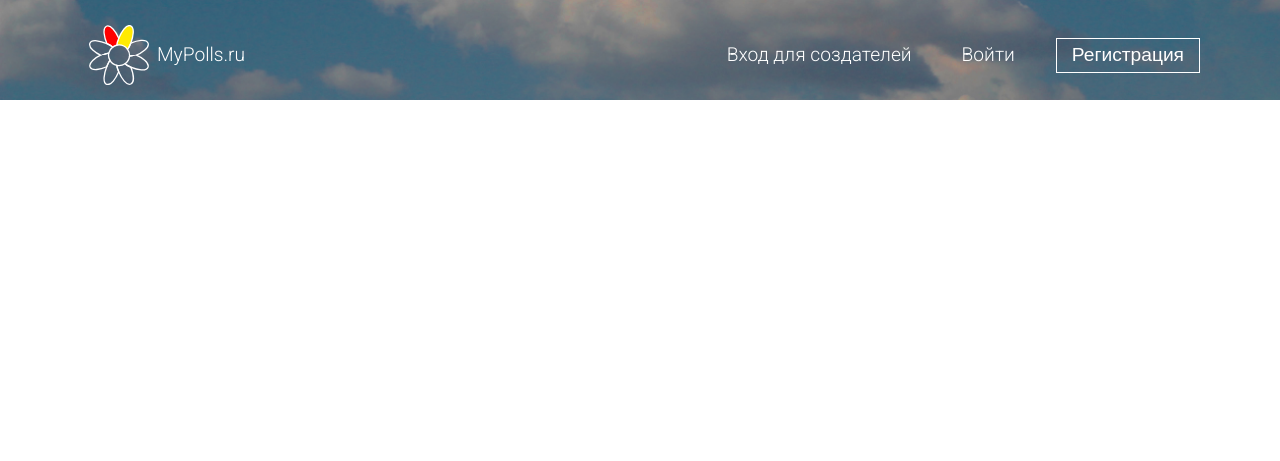
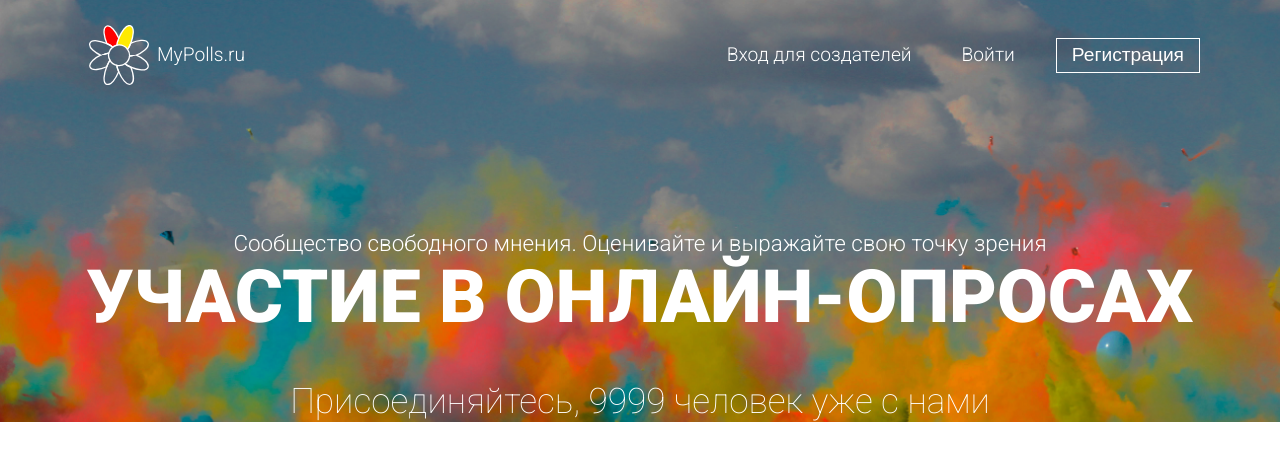
Before and after one commit to neoandrew1000/mypolls_respondents, a PHP site: page / in a window 1280 px wide. Shown: the top 461 px of the page. Run offline with PHP 8.4, Linux system fonts and the light colour scheme; some libraries are stand-ins or nearby versions; grey boxes are pictures that could not be loaded.

Commit message:
format first secrion without forms

```diff
--- a/index.php
+++ b/index.php
@@ -47,6 +47,8 @@ ___тестирование
 	<div id="fullpage">
 		<div class="section" id="section1">
 			<div class="sectionWrap">
+				<ul class="baseUl">
+					<li class="menuLi">
 						<div id="wrapMenu">
 							<nav id="baseMenu"> <!-- конфликт, если прописать просто id="menu". не нашел в чем причина =( -->
 								<!-- Логотип с названием слева -->
@@ -62,6 +64,12 @@ ___тестирование
 								</ul>
 							</nav>
 						</div>
+					</li>
+					<li><h5>Сообщество свободного мнения. Оценивайте и выражайте свою точку зрения</h3></li>
+					<li><h1>УЧАСТИЕ В ОНЛАЙН-ОПРОСАХ</h1></li>
+					<li><h3>Присоединяйтесь, 9999 человек уже с нами</h2></li>
+					<li></li>
+				</ul>
 			</div>
 		</div>
 		<div class="section" id="section2"></div>
--- a/sass/build/css/style.css
+++ b/sass/build/css/style.css
@@ -55,13 +55,32 @@ a:focus:after {
 .sectionWrap {
   width: 100%;
   height: 100%;
-  display: -webkit-flex;
-  /* Safari */
-  display: flex;
-  /*отображает контейнер как блочный элемент*/
-  align-content: flex-start;
   background-image: url(../../../img/sl1img1.jpg);
   background-size: cover; }
+  .sectionWrap .baseUl {
+    width: 100%;
+    height: 100%;
+    display: -webkit-flex;
+    /* Safari */
+    display: flex;
+    /*отображает контейнер как блочный элемент*/
+    align-items: center;
+    flex-direction: column; }
+  .sectionWrap .menuLi {
+    width: 100%;
+    margin-bottom: 130px; }
+  .sectionWrap h1,
+  .sectionWrap h2,
+  .sectionWrap h3,
+  .sectionWrap h4,
+  .sectionWrap h5 {
+    color: white; }
+  .sectionWrap h1 {
+    font-size: 460%;
+    font-weight: 900;
+    margin: -2px 0 40px 0; }
+  .sectionWrap h3 {
+    font-weight: 100; }
 
 #wrapMenu {
   width: 100%;
--- a/sass/style.sass
+++ b/sass/style.sass
@@ -6,11 +6,35 @@
 .sectionWrap
 	width: 100%
 	height: 100%
-	display: -webkit-flex; /* Safari */
-	display: flex; /*отображает контейнер как блочный элемент*/
-	align-content: flex-start
 	background-image: url(../../../img/sl1img1.jpg)
 	background-size: cover
+	.baseUl
+		width: 100%
+		height: 100%
+		display: -webkit-flex; /* Safari */
+		display: flex; /*отображает контейнер как блочный элемент*/
+		align-items: center
+		flex-direction: column
+
+	.menuLi
+		width: 100%
+		margin-bottom: 130px
+
+	h1,
+	h2,
+	h3,
+	h4,
+	h5
+		color: white
+
+	h1
+		font-size: 460%
+		font-weight: 900
+		margin: -2px 0 40px 0
+
+	h3
+		font-weight: 100
+
 
 #wrapMenu
 	width: 100%
@@ -21,7 +45,6 @@
 	display: -webkit-flex; /* Safari */
 	display: flex; /*отображает контейнер как блочный элемент*/
 	justify-content: space-between
-
 	a
 		color: white
 
```
Lines whose indentation alone changed are shown as unchanged.
